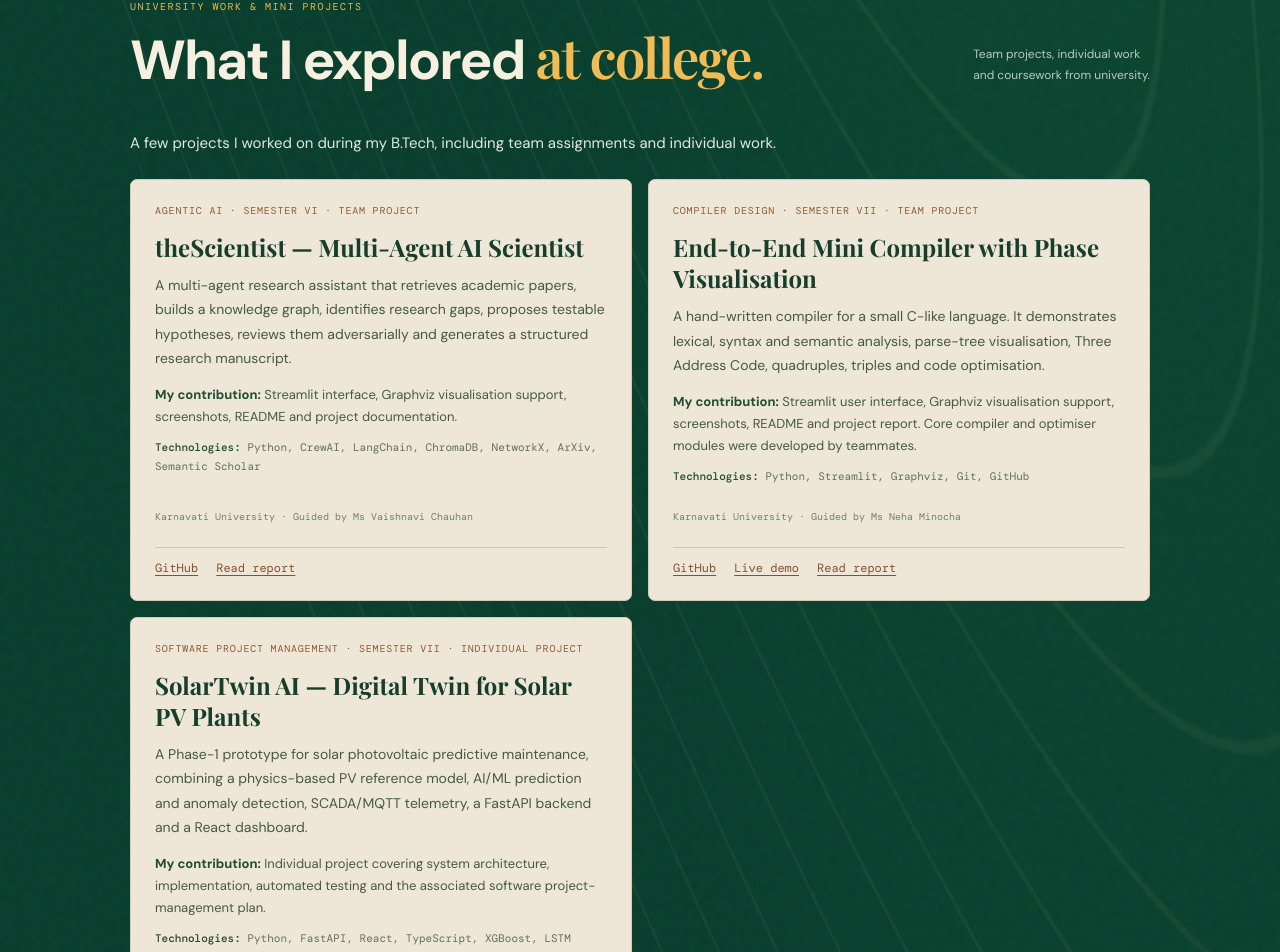
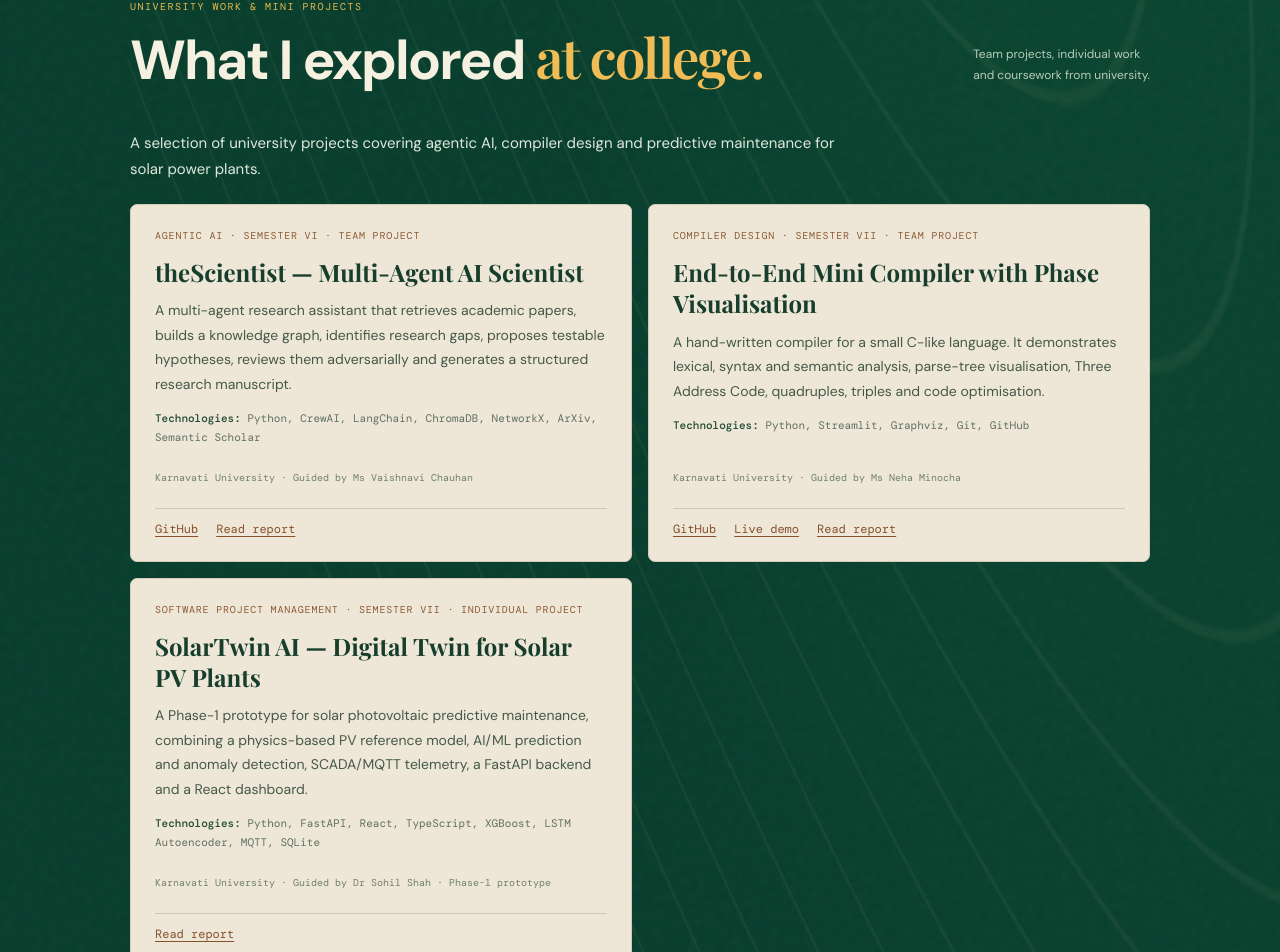
Before and after one commit to abhitiwari12/abhitiwari, a React (Vite) app: page / in a window 1280 px wide. Shown: the part 4855-5807 px from the top of the page. Built offline with nearby package versions, Linux system fonts and the light colour scheme; a web font is replaced by a local one.

Commit message:
Simplify academic project cards and remove contribution paragraphs

```diff
--- a/src/main.jsx
+++ b/src/main.jsx
@@ -16,7 +16,6 @@ const academicProjects = [
     tag:"AGENTIC AI · SEMESTER VI · TEAM PROJECT",
     title:"theScientist — Multi-Agent AI Scientist",
     desc:"A multi-agent research assistant that retrieves academic papers, builds a knowledge graph, identifies research gaps, proposes testable hypotheses, reviews them adversarially and generates a structured research manuscript.",
-    contribution:"My contribution: Streamlit interface, Graphviz visualisation support, screenshots, README and project documentation.",
     stack:"Python · CrewAI · LangChain · ChromaDB · NetworkX · ArXiv · Semantic Scholar",
     href:"https://github.com/abhitiwari12/thescientist",
     report:"/MiniProject_Report_D&G_AgenticAI.pdf",
@@ -26,7 +25,6 @@ const academicProjects = [
     tag:"COMPILER DESIGN · SEMESTER VII · TEAM PROJECT",
     title:"End-to-End Mini Compiler with Phase Visualisation",
     desc:"A hand-written compiler for a small C-like language. It demonstrates lexical, syntax and semantic analysis, parse-tree visualisation, Three Address Code, quadruples, triples and code optimisation.",
-    contribution:"My contribution: Streamlit user interface, Graphviz visualisation support, screenshots, README and project report. Core compiler and optimiser modules were developed by teammates.",
     stack:"Python · Streamlit · Graphviz · Git · GitHub",
     href:"https://github.com/TanishaMajmundar/mini-compiler-visualizer",
     live:"https://mini-compiler-visualizer-otvezg8am6edqyyrjagaml.streamlit.app/",
@@ -37,7 +35,6 @@ const academicProjects = [
     tag:"SOFTWARE PROJECT MANAGEMENT · SEMESTER VII · INDIVIDUAL PROJECT",
     title:"SolarTwin AI — Digital Twin for Solar PV Plants",
     desc:"A Phase-1 prototype for solar photovoltaic predictive maintenance, combining a physics-based PV reference model, AI/ML prediction and anomaly detection, SCADA/MQTT telemetry, a FastAPI backend and a React dashboard.",
-    contribution:"Individual project covering system architecture, implementation, automated testing and the associated software project-management plan.",
     stack:"Python · FastAPI · React · TypeScript · XGBoost · LSTM Autoencoder · MQTT · SQLite",
     href:null,
     report:"/AbhiTiwari_120.pdf",
@@ -181,13 +178,12 @@ function App(){
           <div><span className="eyebrow">UNIVERSITY WORK & MINI PROJECTS</span><h2>What I explored <em>at college.</em></h2></div>
           <p>Team projects, individual work<br/>and coursework from university.</p>
         </div>
-        <p className="academic-intro">A few projects I worked on during my B.Tech, including team assignments and individual work.</p>
+        <p className="academic-intro">A selection of university projects covering agentic AI, compiler design and predictive maintenance for solar power plants.</p>
         <div className="academic-grid">
           {academicProjects.map(project=><article className="academic-card" key={project.title}>
             <span className="academic-course">{project.tag}</span>
             <h3>{project.title}</h3>
             <p className="academic-desc">{project.desc}</p>
-            <p className="academic-contribution"><strong>My contribution:</strong> {project.contribution.replace("My contribution: ","")}</p>
             <p className="academic-stack"><strong>Technologies:</strong> {project.stack.replaceAll(" · ", ", ")}</p>
             <p className="academic-meta">{project.meta}{project.status ? " · "+project.status : ""}</p>
             <div className="academic-links">
@@ -197,7 +193,6 @@ function App(){
             </div>
           </article>)}
         </div>
-        <p className="academic-footnote">Team contributions are credited as described in the project reports and repositories. SolarTwin AI is a Phase-1 prototype.</p>
       </section>
 
       <section className="play-section" id="play">
```
